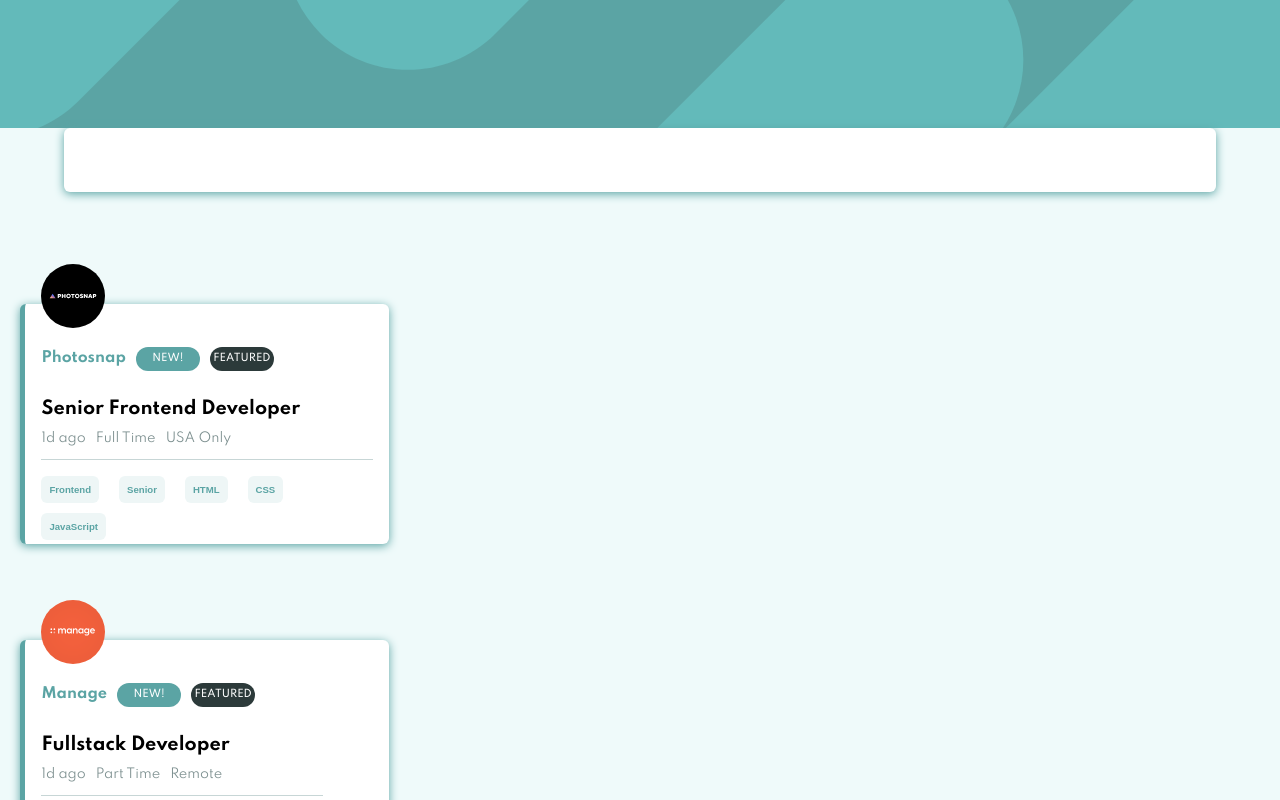
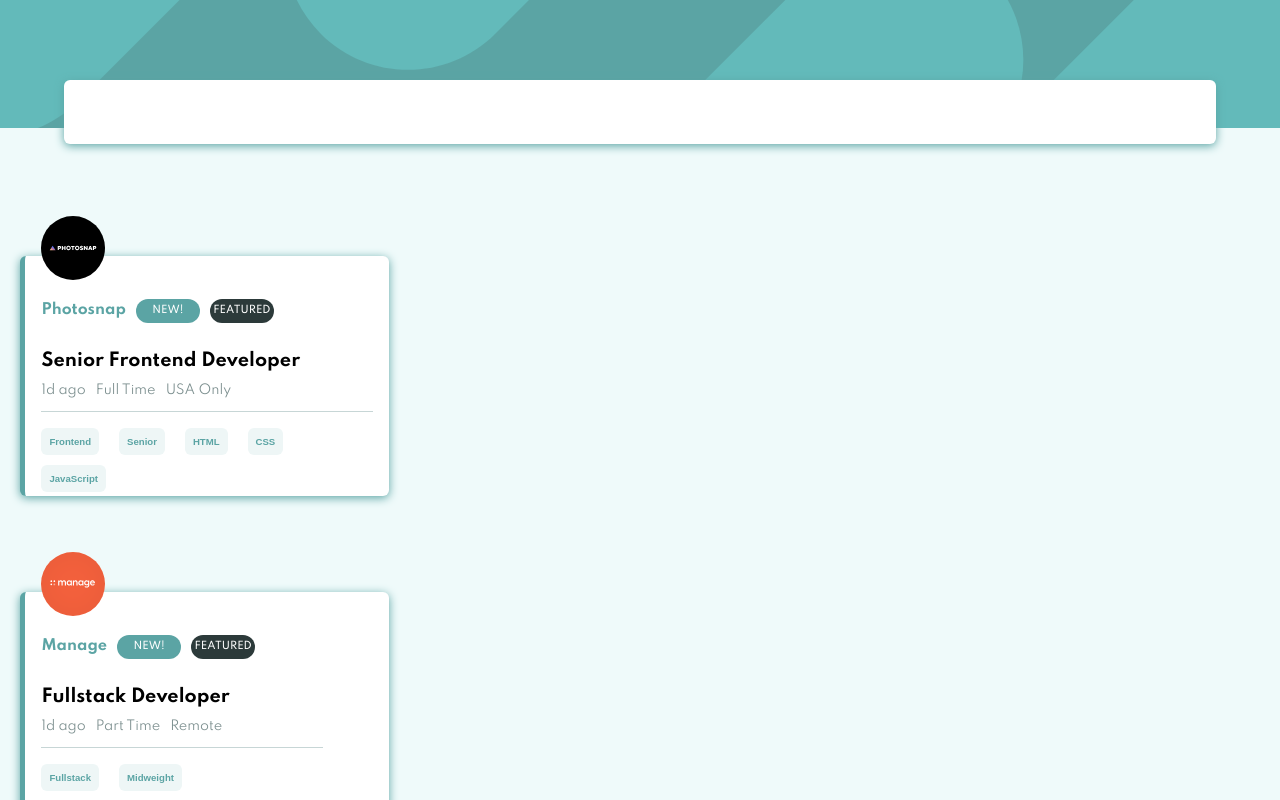
Before and after one commit to AndyBeable/static-job-listing, a Vue app: page / in a window 1280 px wide. Shown: the top 800 px of the page. Built offline with nearby package versions, Linux system fonts and the light colour scheme.

Commit message:
filter btn style

```diff
--- a/src/components/layout/JobList.vue
+++ b/src/components/layout/JobList.vue
@@ -301,6 +301,7 @@ ul {
 .filters-container {
   display: flex;
   flex-direction: column;
+  align-items: center;
   box-shadow: 0 2px 10px #5ba4a4;
   border-radius: 6px;
   padding: 2rem;
@@ -308,6 +309,7 @@ ul {
   list-style: none;
   width: 90%;
   margin: 0 auto;
+  margin-top: -3rem;
 }
 
 @media screen and (min-width: 800px) {
@@ -324,6 +326,11 @@ ul {
   color: #5ba4a4;
   font-weight: 500;
   margin-right: 5rem;
+  width: 45%;
+}
+
+.filters-container li:not(:last-of-type) {
+  margin-bottom: 1rem;
 }
 
 .filter-btn-container {
@@ -338,7 +345,7 @@ ul {
   border-top-right-radius: 6px;
   border-bottom-right-radius: 6px;
   position: absolute;
-  left: 94px;
+  left: 100px;
   top: -16px;
   cursor: pointer;
 }
```
